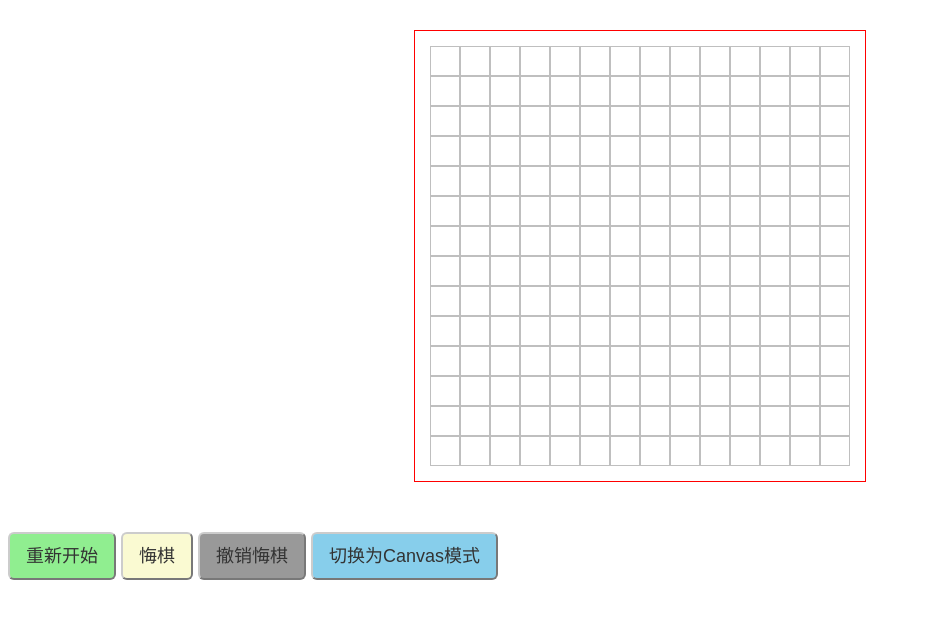
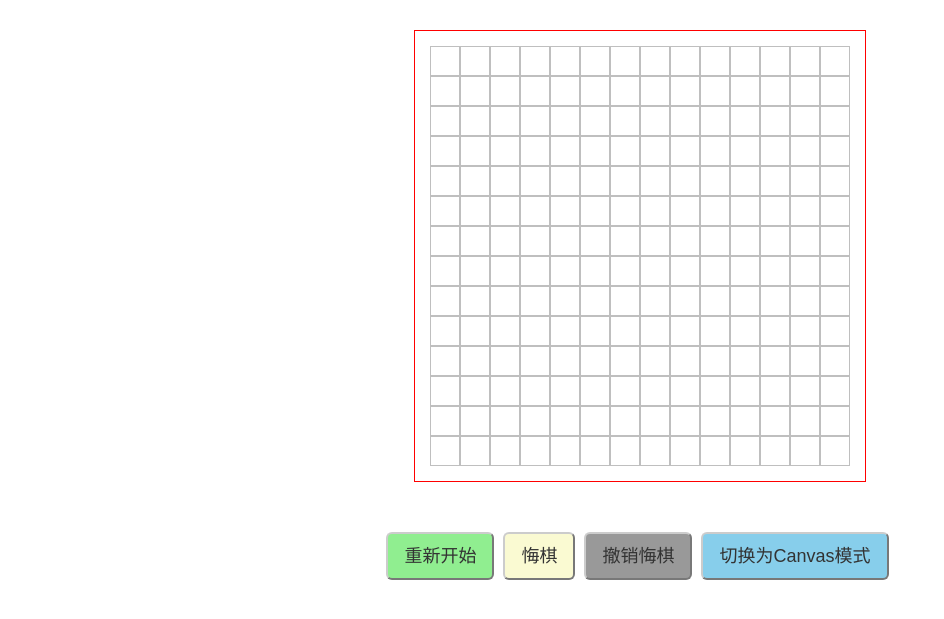
Before and after one commit to Stephen-Chao/Gobang, a plain HTML site: page DOM/index.html in a window 1280 px wide. Shown: the part 87-706 px from the top of the page, without its empty margins (0-944 px from the left). Drawn offline with Linux system fonts and the light colour scheme.

Commit message:
更新按钮布局

```diff
--- a/Canvas/css/style.css
+++ b/Canvas/css/style.css
@@ -52,7 +52,7 @@
     font-size: 18px;
     line-height: 1.3333333;
     border-radius: 6px;
-    float: left;
+    /*float: left;*/
     color: #333;
     background-color: #fff;
     border-color: #ccc;
--- a/DOM/css/style.css
+++ b/DOM/css/style.css
@@ -46,13 +46,14 @@
 }
 .btn_group{
     margin: 0 auto;
+    /*border: 1px solid #000;*/
 }
 .btn{
     padding: 10px 16px;
     font-size: 18px;
     line-height: 1.3333333;
     border-radius: 6px;
-    float: left;
+    /*float: left;*/
     color: #333;
     background-color: #fff;
     border-color: #ccc;
```
